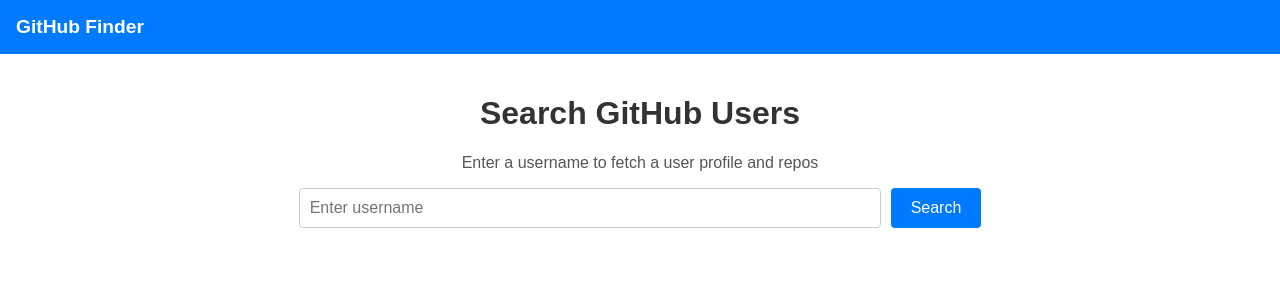
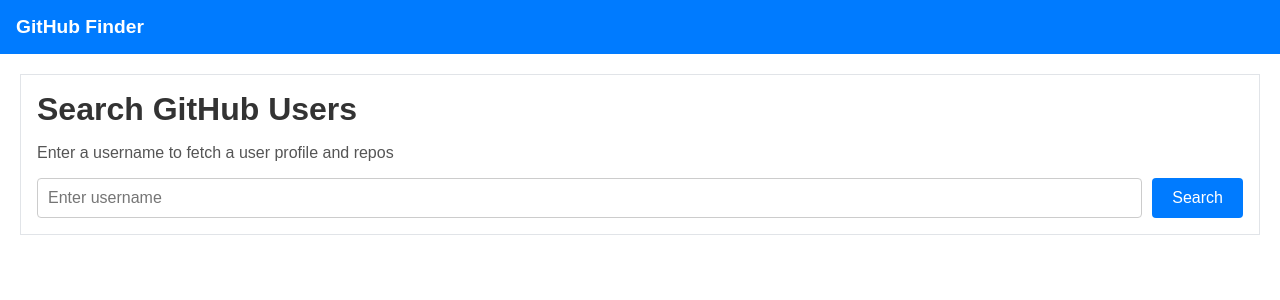
Before and after one commit to diamondgonny/goormthon-1, a React (Create React App) app in the folder lms/mission3-react/: page / in a window 1280 px wide. Shown: the top 300 px of the page. Built offline with nearby package versions, Linux system fonts and the light colour scheme.

Commit message:
fix: Edit header as the sample image

```diff
--- a/lms/mission3-react/src/App.css
+++ b/lms/mission3-react/src/App.css
@@ -15,39 +15,48 @@
 }
 
 .container {
-  max-width: 800px;
-  margin: auto;
+  max-width: 100%;
+  margin: 0 auto;
   padding: 20px;
 }
 
 .header {
-  text-align: center;
+  display: flex;
+  flex-direction: column;
+  align-items: left;
+  gap: 1rem;
   margin-bottom: 20px;
+  padding: 1rem;
+  border: 1px solid #e1e4e8;
 }
 
 .header h1 {
   font-size: 2rem;
   color: #333;
+  margin: 0;
 }
 
 .header p {
   font-size: 1rem;
   color: #555;
+  margin: 0;
 }
 
 .search-bar {
   display: flex;
   justify-content: center;
-  margin-top: 10px;
+  width: 100%;
+  margin: 0;
+  gap: 10px;
 }
 
 .search-bar input {
-  width: 70%;
+  flex: 1;
   padding: 10px;
   font-size: 1rem;
   border: 1px solid #ccc;
   border-radius: 4px;
-  margin-right: 10px;
+  min-width: 0;
 }
 
 .search-bar button {
@@ -58,6 +67,7 @@
   border: none;
   border-radius: 4px;
   cursor: pointer;
+  white-space: nowrap;
 }
 
 .search-bar button:hover {
```
